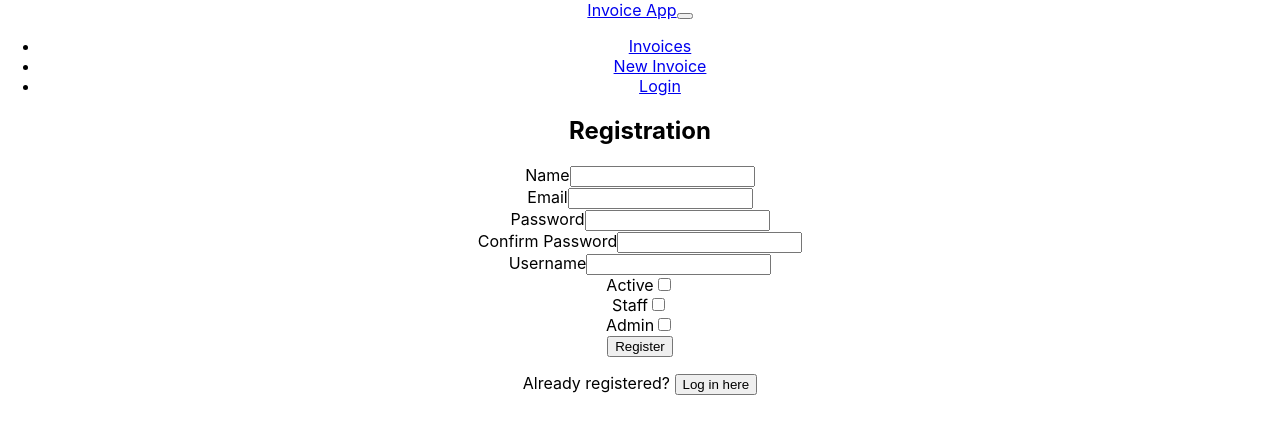
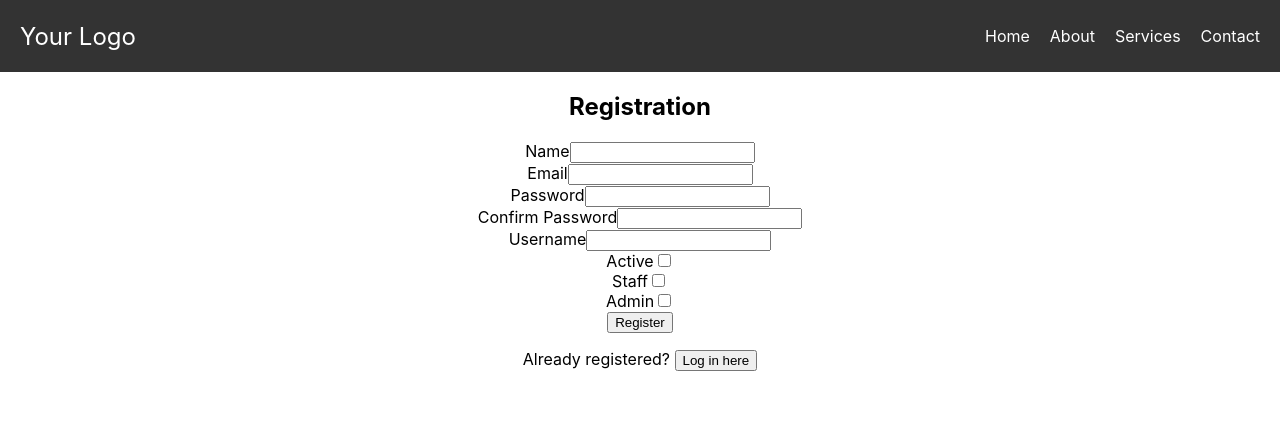
Before and after one commit to ramyaraghavendra80/Final_Project, a React (Create React App) app in the folder finalproject_frontend/: page / in a window 1280 px wide. Shown: the top 434 px of the page. Built offline with nearby package versions, Linux system fonts and the light colour scheme.

Commit message:
added new changes

```diff
--- a/finalproject_frontend/src/Components/Navbar/Navbar.css
+++ b/finalproject_frontend/src/Components/Navbar/Navbar.css
@@ -1,4 +1,29 @@
+.navbar {
+    display: flex;
+    justify-content: space-between;
+    align-items: center;
+    background-color: #333;
+    color: #fff;
+    padding: 10px 20px;
+  }
 
-.navbar{
-    margin-bottom: 6px;
-}
+  .navbar-logo a {
+    font-size: 24px;
+    color: #fff;
+    text-decoration: none;
+  }
+
+  .navbar-list {
+    list-style: none;
+    display: flex;
+    gap: 20px;
+  }
+
+  .navbar-item a {
+    color: #fff;
+    text-decoration: none;
+  }
+
+  .navbar-item a:hover {
+    text-decoration: underline;
+  }
--- a/finalproject_frontend/src/Components/Navbar/Navbar.jsx
+++ b/finalproject_frontend/src/Components/Navbar/Navbar.jsx
@@ -1,43 +1,29 @@
-import './Navbar.css'
+import React from 'react';
+import { Link } from 'react-router-dom';
+import './Navbar.css'; // Import the CSS file
 
-export default function Navbar() {
+const Navbar = () => {
   return (
-    <nav className="navbar navbar-expand-lg bg-body-tertiary">
-      <div className="container-fluid">
-        <a className="navbar-brand" href="/">
-          Invoice App
-        </a>
-        <button
-          className="navbar-toggler"
-          type="button"
-          data-bs-toggle="collapse"
-          data-bs-target="#navbarSupportedContent"
-          aria-controls="navbarSupportedContent"
-          aria-expanded="false"
-          aria-label="Toggle navigation"
-        >
-          <span className="navbar-toggler-icon"></span>
-        </button>
-        <div className="collapse navbar-collapse" id="navbarSupportedContent">
-          <ul className="navbar-nav me-auto mb-2 mb-lg-0">
-            <li className="nav-item">
-              <a className="nav-link active" aria-current="page" href="/invoices">
-                Invoices
-              </a>
-            </li>
-            <li className="nav-item">
-              <a className="nav-link" href="/newInvoice">
-                New Invoice
-              </a>
-            </li>
-            <li className="nav-item">
-              <a className="nav-link" href="/login">
-                Login
-              </a>
-            </li>
-          </ul>
-        </div>
+    <nav className="navbar">
+      <div className="navbar-logo">
+        <Link to="/">Your Logo</Link>
       </div>
+      <ul className="navbar-list">
+        <li className="navbar-item">
+          <Link to="/">Home</Link>
+        </li>
+        <li className="navbar-item">
+          <Link to="/about">About</Link>
+        </li>
+        <li className="navbar-item">
+          <Link to="/services">Services</Link>
+        </li>
+        <li className="navbar-item">
+          <Link to="/contact">Contact</Link>
+        </li>
+      </ul>
     </nav>
-  )
-}
+  );
+};
+
+export default Navbar;
--- a/finalproject_frontend/src/Components/Signup/Signup.jsx
+++ b/finalproject_frontend/src/Components/Signup/Signup.jsx
@@ -2,8 +2,8 @@
 import { ErrorMessage, Field, Form, Formik } from "formik";
 import * as Yup from "yup";
 import { useNavigate } from "react-router-dom";
-import "./Signup";
-import Navbar from '../Navbar/Navbar';
+import "./Signup.css";
+import Navbar from "../Navbar/Navbar";
 
 const RegistrationForm = ({ setIsRegistered }) => {
   const navigate = useNavigate();
```
